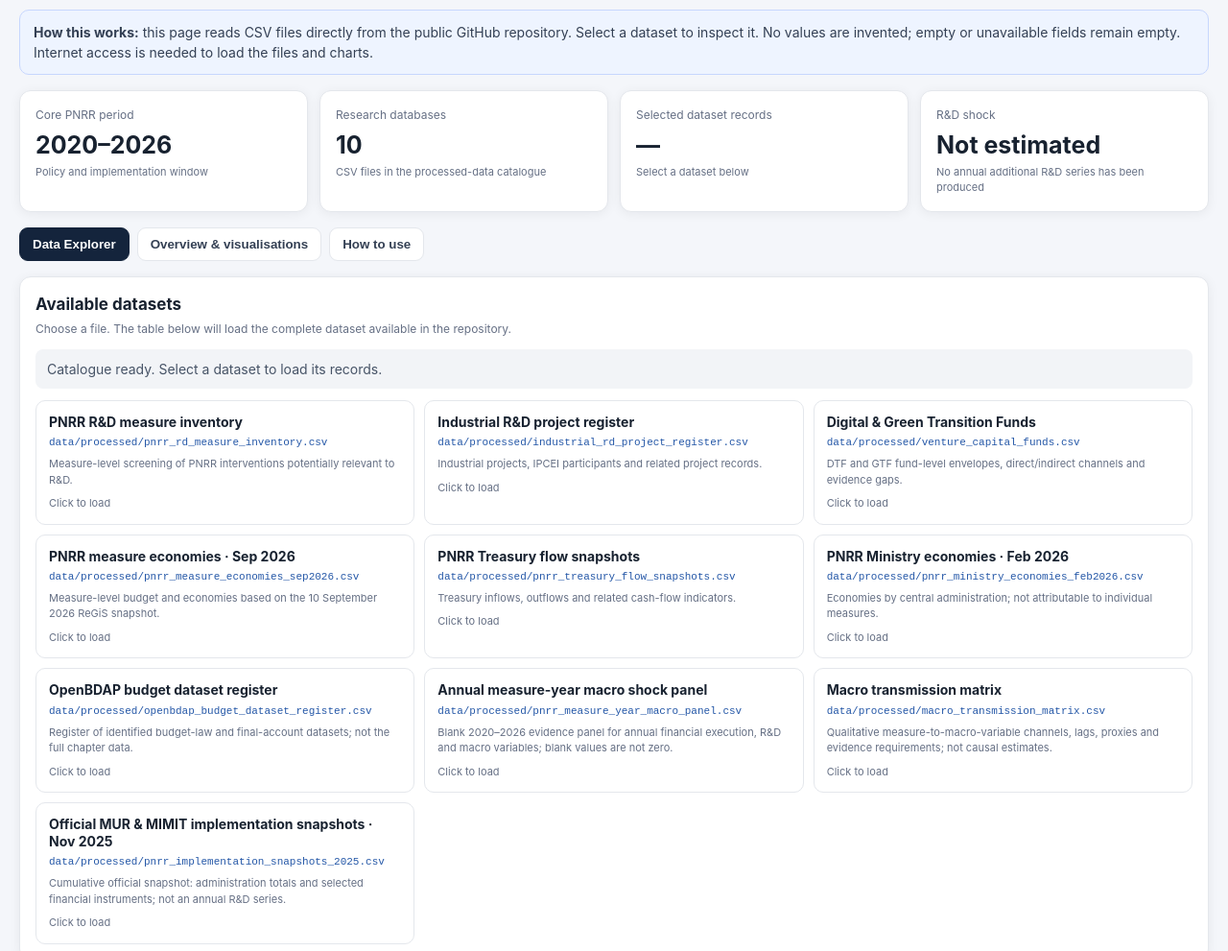
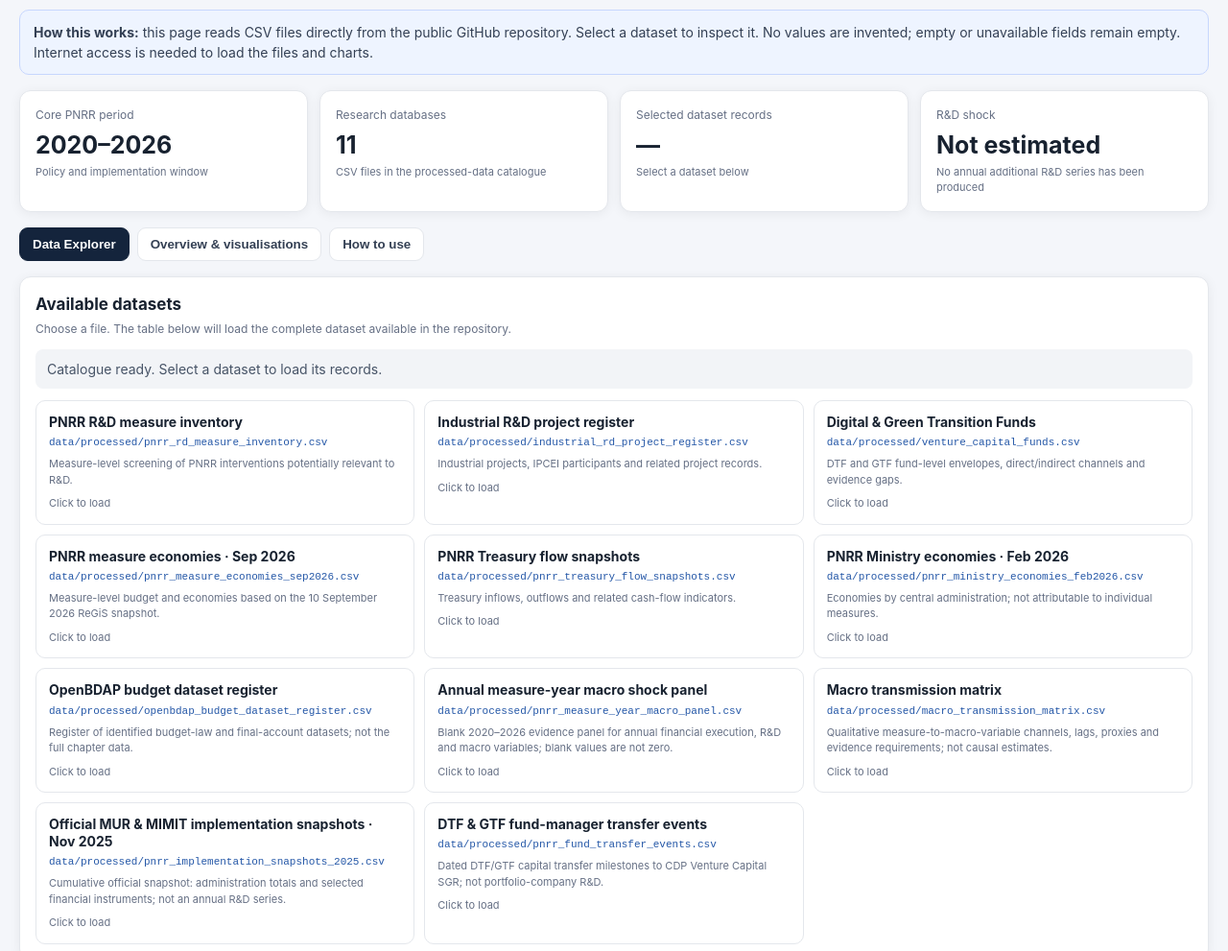
Before and after one commit to mapemar/italy-rd-investment-shock, a plain HTML site: page dashboard/index.html in a window 1280 px wide. Shown: the part 160-1151 px from the top of the page at 96% size. Drawn offline with nearby package versions, Linux system fonts and the light colour scheme.

Commit message:
Add DTF GTF transfer events to dashboard explorer

```diff
--- a/dashboard/index.html
+++ b/dashboard/index.html
@@ -58,7 +58,8 @@ const DATA=[
 {id:'openbdap',name:'OpenBDAP budget dataset register',file:'data/processed/openbdap_budget_dataset_register.csv',description:'Register of identified budget-law and final-account datasets; not the full chapter data.'},
 {id:'macro_panel',name:'Annual measure-year macro shock panel',file:'data/processed/pnrr_measure_year_macro_panel.csv',description:'Blank 2020–2026 evidence panel for annual financial execution, R&D and macro variables; blank values are not zero.'},
 {id:'macro_matrix',name:'Macro transmission matrix',file:'data/processed/macro_transmission_matrix.csv',description:'Qualitative measure-to-macro-variable channels, lags, proxies and evidence requirements; not causal estimates.'},
-{id:'snapshots2025',name:'Official MUR & MIMIT implementation snapshots · Nov 2025',file:'data/processed/pnrr_implementation_snapshots_2025.csv',description:'Cumulative official snapshot: administration totals and selected financial instruments; not an annual R&D series.'}
+{id:'snapshots2025',name:'Official MUR & MIMIT implementation snapshots · Nov 2025',file:'data/processed/pnrr_implementation_snapshots_2025.csv',description:'Cumulative official snapshot: administration totals and selected financial instruments; not an annual R&D series.'},
+{id:'fund_events',name:'DTF & GTF fund-manager transfer events',file:'data/processed/pnrr_fund_transfer_events.csv',description:'Dated DTF/GTF capital transfer milestones to CDP Venture Capital SGR; not portfolio-company R&D.'}
 ];
 let loaded={},active=null,sort={col:null,dir:1},charts={};
 const $=id=>document.getElementById(id);
```
